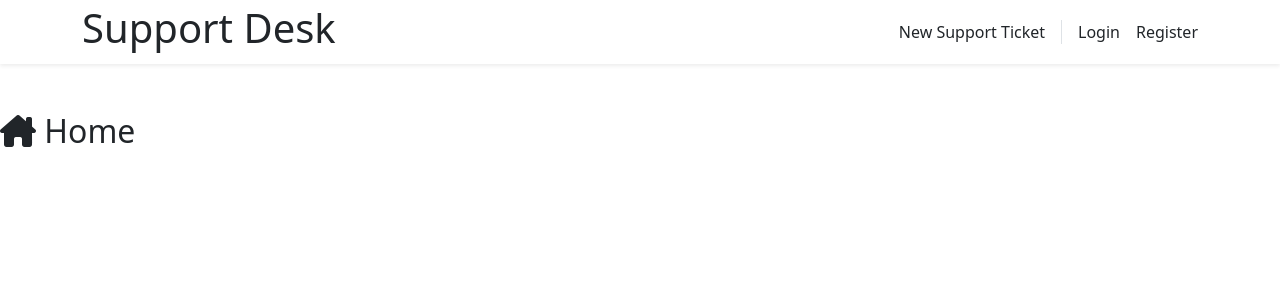
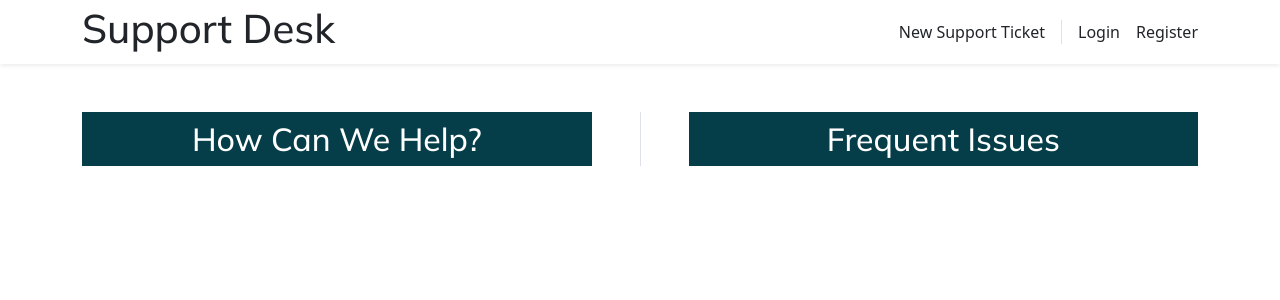
Before and after one commit to stephenbevis/supportticketapp, a React (Create React App) app in the folder frontend/: page / in a window 1280 px wide. Shown: the top 300 px of the page. Built offline with nearby package versions, Linux system fonts and the light colour scheme.

Commit message:
Created Home Page

```diff
--- a/frontend/package.json
+++ b/frontend/package.json
@@ -14,6 +14,7 @@
     "react-router-dom": "^6.3.0",
     "react-scripts": "5.0.1",
     "react-toastify": "^9.0.0",
+    "sass": "^1.51.0",
     "web-vitals": "^2.1.4"
   },
   "scripts": {
--- a/frontend/public/index.html
+++ b/frontend/public/index.html
@@ -28,6 +28,11 @@
 
     <!-- Font Awesome -->
     <link rel="stylesheet" href="https://cdnjs.cloudflare.com/ajax/libs/font-awesome/6.1.1/css/all.min.css" integrity="sha512-KfkfwYDsLkIlwQp6LFnl8zNdLGxu9YAA1QvwINks4PhcElQSvqcyVLLD9aMhXd13uQjoXtEKNosOWaZqXgel0g==" crossorigin="anonymous" referrerpolicy="no-referrer" />
+
+    <!-- Google Fonts -->
+    <link rel="preconnect" href="https://fonts.googleapis.com">
+    <link rel="preconnect" href="https://fonts.gstatic.com" crossorigin>
+    <link href="https://fonts.googleapis.com/css2?family=Montserrat:wght@700&display=swap" rel="stylesheet">
   </head>
   <body>
     <noscript>You need to enable JavaScript to run this app.</noscript>
--- a/frontend/src/index.js
+++ b/frontend/src/index.js
@@ -13,7 +13,7 @@ import App from './App'
 import reportWebVitals from './reportWebVitals'
 
 // Bootstrap
-import '../node_modules/bootstrap/dist/css/bootstrap.min.css'
+import './scss/custom.scss'
 
 const container = document.getElementById('root')
 const root = createRoot(container)
--- a/frontend/src/pages/Home.jsx
+++ b/frontend/src/pages/Home.jsx
@@ -2,7 +2,17 @@ import React from 'react'
 
 const Home = () => {
     return (
-        <h2><i class="fa-solid fa-house-chimney"></i> Home</h2>
+        <div className="container">
+            <div className="row">
+                <div className="col border-end pe-5">
+                    <h2 className='bg-info text-white text-center py-2 mb-0'>How Can We Help?</h2>
+                </div>
+
+                <div className="col ps-5">
+                    <h2 className='bg-info text-white text-center py-2 mb-0'>Frequent Issues</h2>
+                </div>
+            </div>
+        </div>
     )
 }
 
--- /dev/null
+++ b/frontend/src/scss/custom.scss
@@ -0,0 +1,8 @@
+@import url('https://fonts.googleapis.com/css2?family=Mulish:wght@500&display=swap');
+
+$primary: #094e8b;
+$info: #053d48;
+
+$headings-font-family: 'Mulish', sans-serif;
+
+@import "../../node_modules/bootstrap/scss/bootstrap";
```
Also changed, not shown: 1 other file (tests, documents, lock files or other folders).
